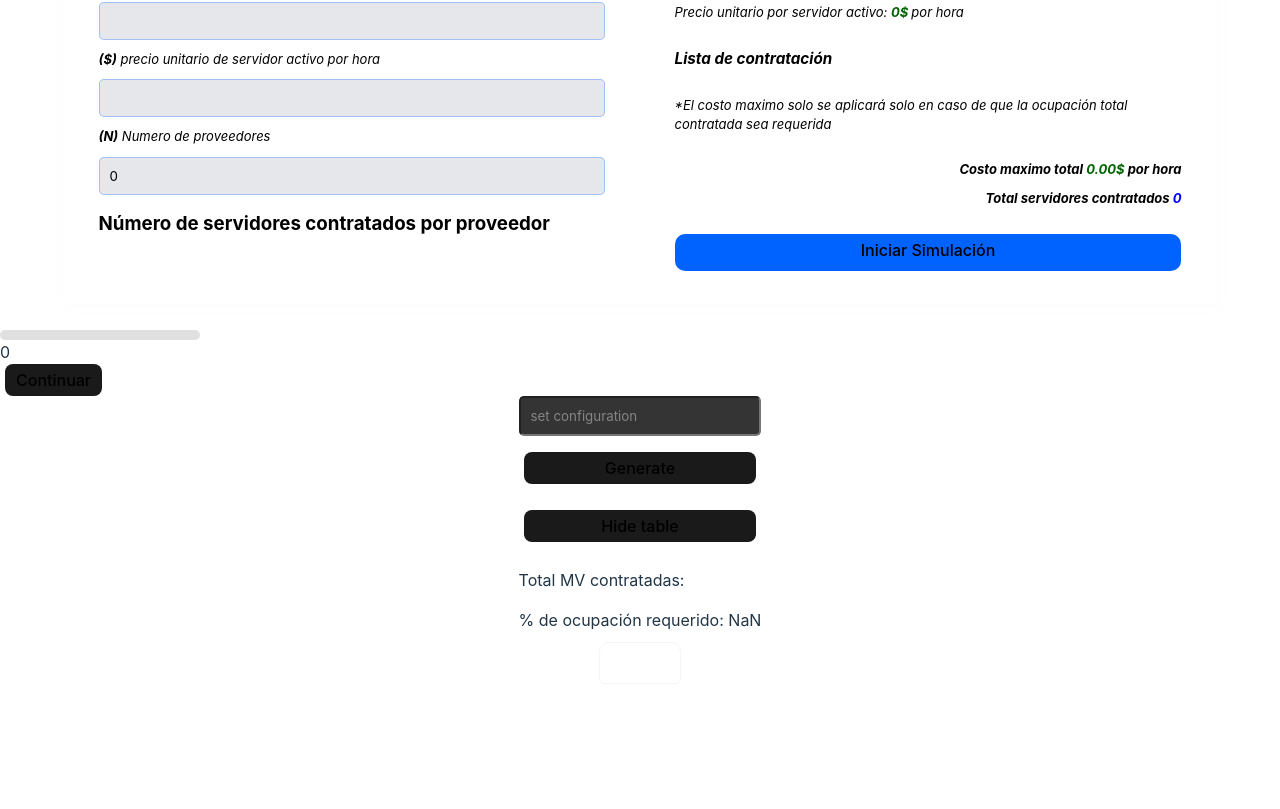
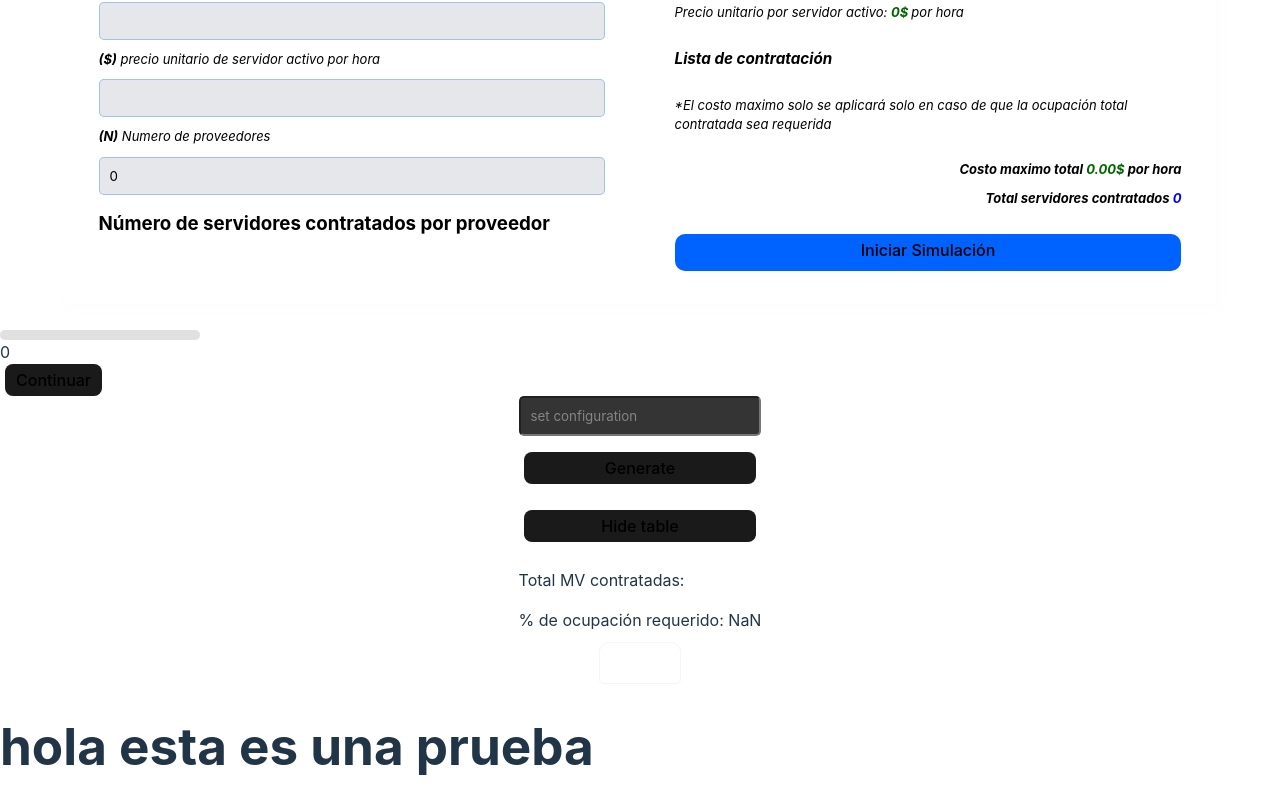
Before and after one commit to JannCarloMoreno/teoria_de_juegos, a React (Vite) app: page / in a window 1280 px wide. Shown: the part 227-1036 px from the top of the page. Before the commit the page ends 911 px from the top, so only its background shows below. Built offline with nearby package versions, Linux system fonts and the light colour scheme.

Commit message:
Add github action to deploy in netlify

```diff
--- a/src/main.jsx
+++ b/src/main.jsx
@@ -8,7 +8,10 @@ ReactDOM.createRoot(document.getElementById('root')).render(
   <React.StrictMode>
     {
       //<Main/>
-      <LandingPage/>
+      <>
+        <LandingPage/>
+        <h1>hola esta es una prueba</h1>
+      </>
     }
   </React.StrictMode>,
 )
```
